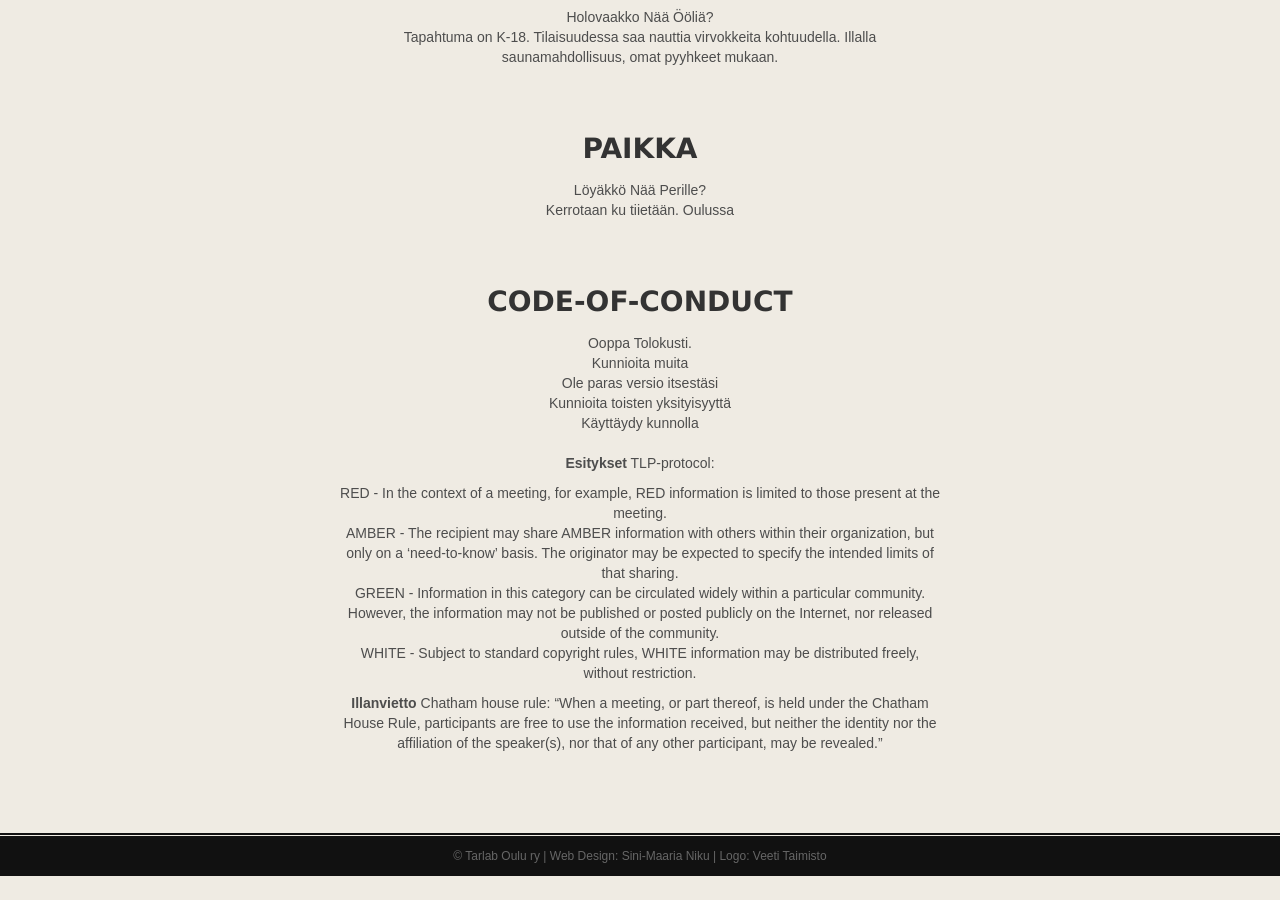
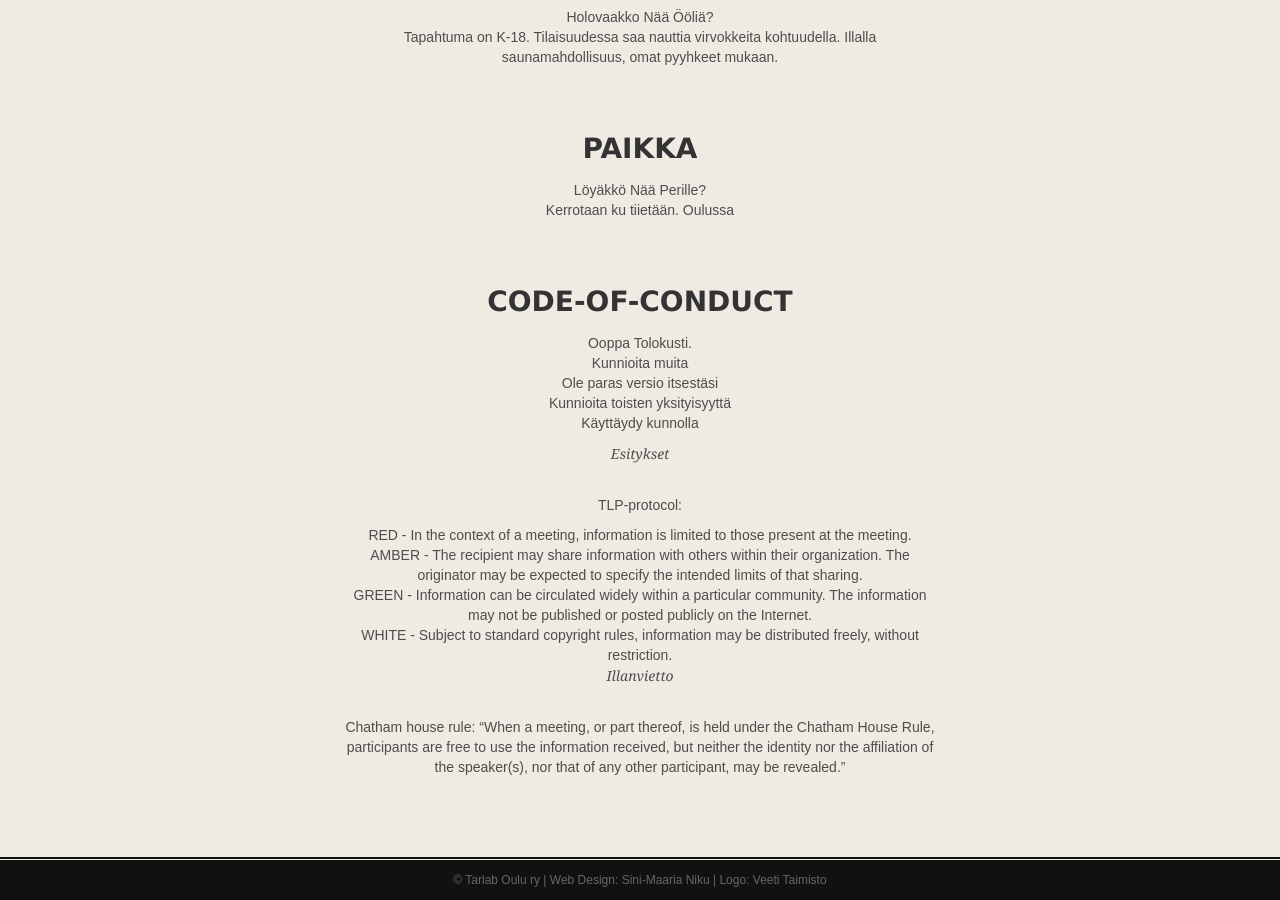
Before and after one commit to Tarlab/tarlab.github.io, a Jekyll site: the page built from HackAfterDark/index.md, in a window 1280 px wide and 900 px high, scrolled down 2081 px. Built offline with Jekyll 4.4.1, drawn with Linux system fonts in a browser that asks for light colours; comment, search, counter and statistics services are not loaded; before the commit the page ends 2957 px from its top, so only the background shows below that.

Commit message:
TLP tweaks

```diff
--- a/HackAfterDark/index.md
+++ b/HackAfterDark/index.md
@@ -62,12 +62,12 @@ Ole paras versio itsestäsi
 Kunnioita toisten yksityisyyttä
 Käyttäydy kunnolla
 
-**Esitykset**
+## Esitykset
 TLP-protocol:
-- RED - *In the context of a meeting, for example, RED information is limited to those present at the meeting.*
-- AMBER - *The recipient may share AMBER information with others within their organization, but only on a ‘need-to-know’ basis. The originator may be expected to specify the intended limits of that sharing.*
-- GREEN - *Information in this category can be circulated widely within a particular community. However, the information may not be published or posted publicly on the Internet, nor released outside of the community.*
-- WHITE  - *Subject to standard copyright rules, WHITE information may be distributed freely, without restriction.*
+- RED - *In the context of a meeting, information is limited to those present at the meeting.*
+- AMBER - *The recipient may share information with others within their organization. The originator may be expected to specify the intended limits of that sharing.*
+- GREEN - *Information can be circulated widely within a particular community. The information may not be published or posted publicly on the Internet.*
+- WHITE  - *Subject to standard copyright rules, information may be distributed freely, without restriction.*
 
-**Illanvietto**
+## Illanvietto
 *Chatham house rule: "When a meeting, or part thereof, is held under the Chatham House Rule, participants are free to use the information received, but neither the identity nor the affiliation of the speaker(s), nor that of any other participant, may be revealed."*
```
